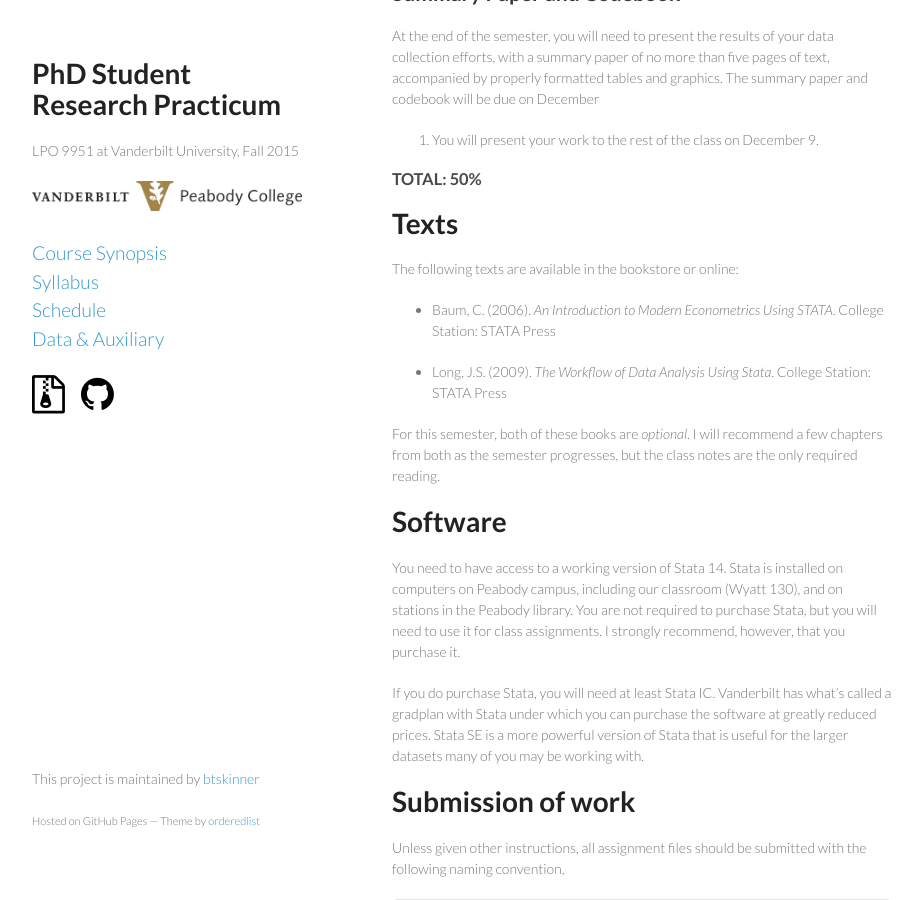
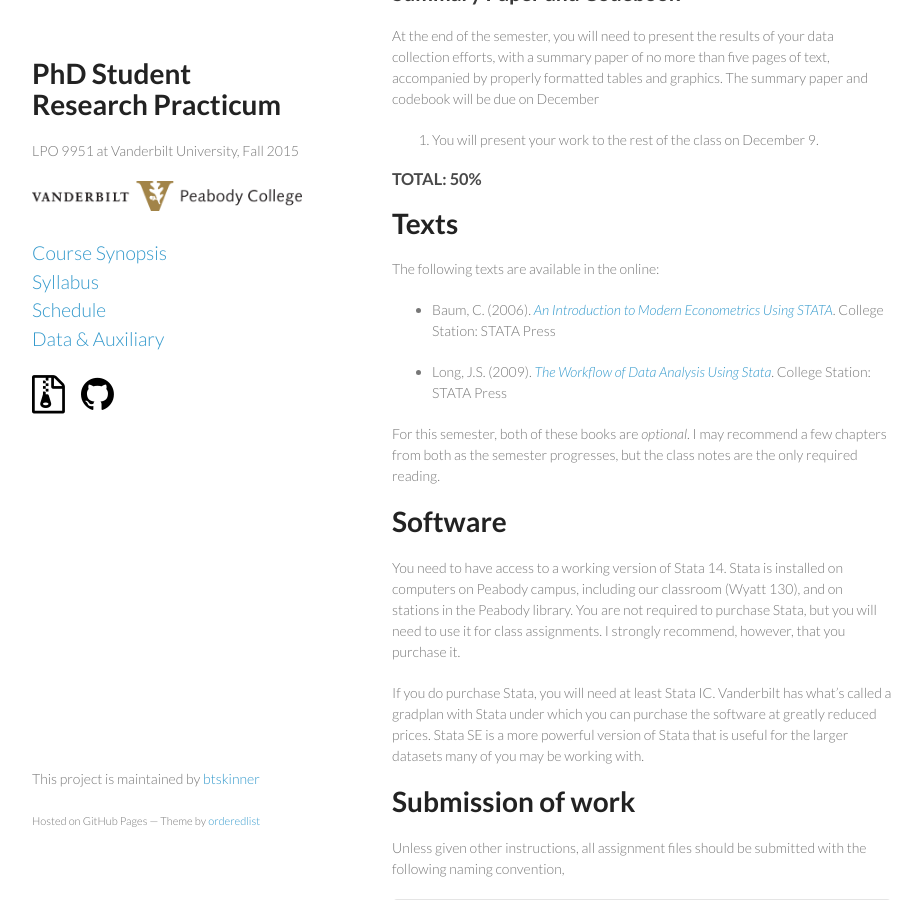
Before and after one commit to btskinner/lpo9951, a Jekyll site: the page built from syllabus/index.md, in a window 1280 px wide and 900 px high, scrolled down 830 px. Shown: the whole window, without its empty margins (178-1100 px from the left). Built offline with Jekyll 4.4.1, drawn with Linux system fonts in a browser that asks for light colours; Markdown is read by kramdown in place of the engine named in the settings.

Commit message:
Update index.md

```diff
--- a/syllabus/index.md
+++ b/syllabus/index.md
@@ -37,8 +37,9 @@
 ## Assignments
 
 There will be a total of ten assignments, which will be graded
-pass/fail. All assignments, unless otherwise stated, are due by midnight of the evening before the next class. Late assignments will not be accepted. These assignments will account for half of your grade. Collaboration on assignments is
-fine, though many of the assignments will ask you to work with
+pass/fail. All assignments, unless otherwise stated, are due by midnight of the evening before the next class.
+Late assignments will not be accepted. These assignments will account for half of your grade.
+Collaboration on assignments is fine, though many of the assignments will ask you to work with
 variables and datasets of your own choosing.
 
 ### TOTAL: 50%
@@ -56,15 +57,15 @@
 
 # Texts
 
-The following texts are available in the bookstore or online:
+The following texts are available in the online:
 
-* Baum, C. (2006). *An Introduction to Modern Econometrics Using
-STATA*. College Station: STATA Press
+* Baum, C. (2006). [*An Introduction to Modern Econometrics Using
+STATA*](http://www.amazon.com/Introduction-Modern-Econometrics-Using-Stata/dp/1597180130). College Station: STATA Press
 
-* Long, J.S. (2009). *The Workflow of Data Analysis Using Stata*.
+* Long, J.S. (2009). [*The Workflow of Data Analysis Using Stata*](http://www.amazon.com/Workflow-Data-Analysis-Using-Stata/dp/1597180475).
 College Station: STATA Press
 
-For this semester, both of these books are *optional*. I will
+For this semester, both of these books are *optional*. I may
 recommend a few chapters from both as the semester progresses, but the
 class notes are the only required reading.
 
```
